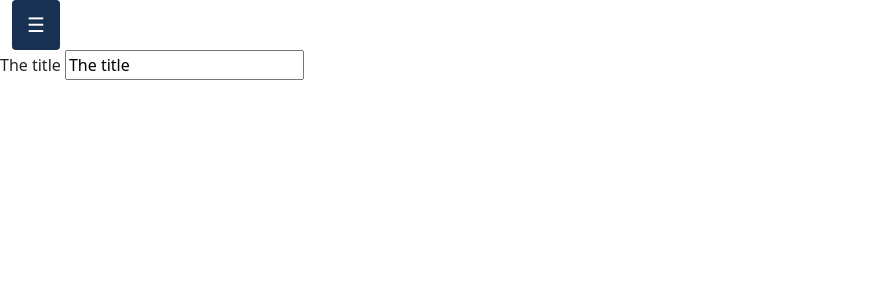
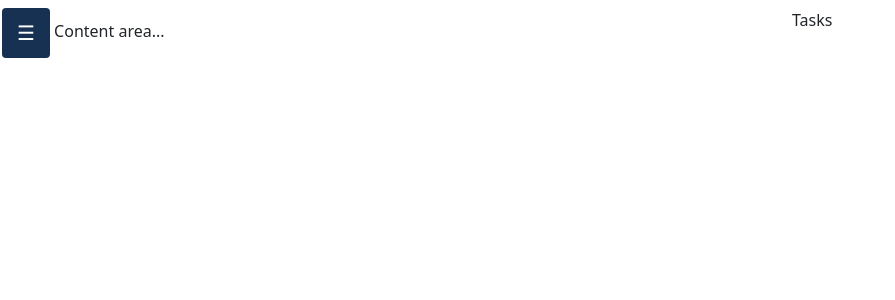
Before and after one commit to Ngina-G/BAND-FRONT-END, an Angular app in the folder bandschoolapp/: page /home in a window 1280 px wide. Shown: the top 300 px of the page, without its empty margins (0-895 px from the left). Built offline with nearby package versions, Linux system fonts and the light colour scheme; a web font is replaced by a local one.

Commit message:
feat: creates home layout

```diff
--- a/bandschoolapp/src/app/app.component.css
+++ b/bandschoolapp/src/app/app.component.css
@@ -0,0 +1,24 @@
+app-navbar{
+    width: 22%;
+    margin-left: -.8em;
+}
+/* The button used to open the sidebar */
+.clickBtn {
+    font-size: 20px;
+    cursor: pointer;
+    background-color: #173152;
+    color: white;
+    padding: 10px 15px;
+    border: none;
+    margin-left: -.5em;
+  }
+
+.clickBtn:hover {
+    transition: .5s;
+    background-color: #DCB90A;
+}
+/* On smaller screens, where height is less than 450px, change the style of the sidenav (less padding and a smaller font size) */
+@media screen and (max-height: 450px) {
+    .sidebar {padding-top: 15px;}
+    .sidebar a {font-size: 18px;}
+  }
--- a/bandschoolapp/src/app/app.component.html
+++ b/bandschoolapp/src/app/app.component.html
@@ -1,4 +1,20 @@
+<div class="container-fluid">
+    <div class="row flex-nowrap">
+        <!-- <div class="col"> -->
+            <app-navbar class="" *ngIf="show"></app-navbar>
+        <!-- </div> -->
 
+        <div class="row w-75 pt-2">
+                <div class="col-6 col-md-10">
+                    <button type="button" id="sidebarCollapse" class="btn clickBtn" (click)="show=!show">&#9776;</button>
+                    Content area...
+                    <!-- <router-outlet></router-outlet> -->
+                </div>
+                <div class="col-md-2">
+                    Tasks
+                </div>
+        </div>
+
+    </div>
+</div>
 <!-- <app-pomodoro></app-pomodoro> -->
-<app-navbar></app-navbar>
-<router-outlet></router-outlet>
--- a/bandschoolapp/src/app/app.component.ts
+++ b/bandschoolapp/src/app/app.component.ts
@@ -7,4 +7,6 @@ import { Component } from '@angular/core';
 })
 export class AppComponent {
   title = 'bandschoolapp';
+  show = false;
+
 }
--- a/bandschoolapp/src/app/shared/components/navbar/navbar.component.css
+++ b/bandschoolapp/src/app/shared/components/navbar/navbar.component.css
@@ -34,6 +34,9 @@ i{
     background-color: #DCB90A;
 }
 /* On smaller screens, where height is less than 450px, change the style of the sidenav (less padding and a smaller font size) */
+/* nav{
+    width: 30vw;
+} */
 @media screen and (max-height: 450px) {
     .sidebar {padding-top: 15px;}
     .sidebar a {font-size: 18px;}
--- a/bandschoolapp/src/app/shared/components/navbar/navbar.component.html
+++ b/bandschoolapp/src/app/shared/components/navbar/navbar.component.html
@@ -1,6 +1,4 @@
-<div class="container-fluid">
-    <div class="row flex-nowrap">
-        <div class="col-auto col-md-3 col-xl-2 px-sm-2 px-0 Demo" *ngIf="show" id="nav-back">
+        <nav class="col-auto col-md-3 w-75 col-xl-2 px-sm-2 px-0"  id="nav-back">
             <div class="d-flex flex-column align-items-center align-items-sm-start px-3 pt-2 text-white min-vh-100">
 
                 <!-- LOGO -->
@@ -58,13 +56,6 @@
                     </li>
                 </ul>
             </div>
-        </div>
-        <div class=" col-md-1 custom-menu">
-			<button type="button" id="sidebarCollapse" class="btn clickBtn" (click)="show=!show">&#9776;</button>
-        </div>
-        <!-- <div class="col py-3">
-            Content area...
-        </div> -->
-    </div>
-</div>
+        </nav>
+
 <script src="https://kit.fontawesome.com/a9cb57d42a.js" crossorigin="anonymous"></script>
```
Also changed, not shown: bandschoolapp/src/app/shared/components/navbar/in.ts (added, +11 -0 lines).
